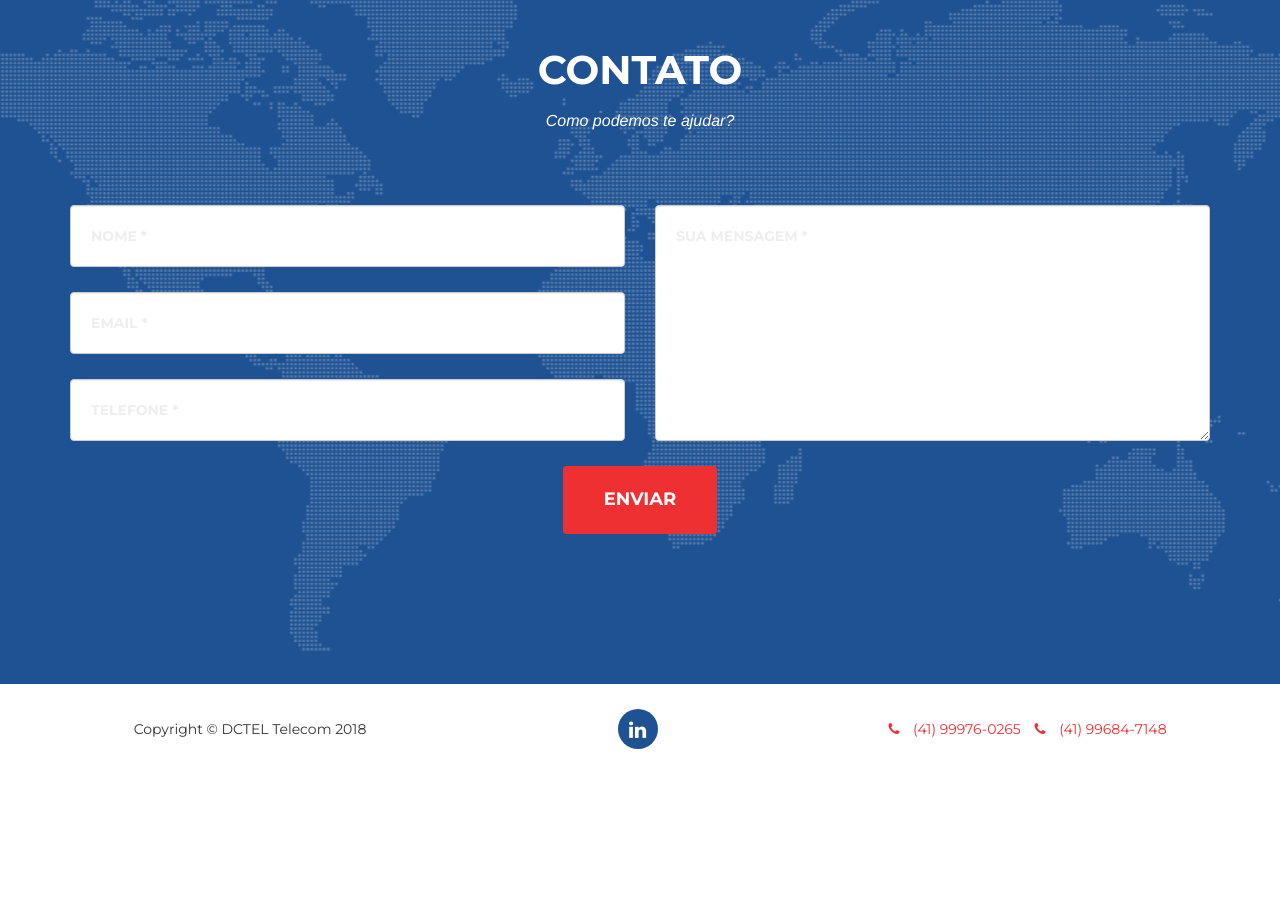
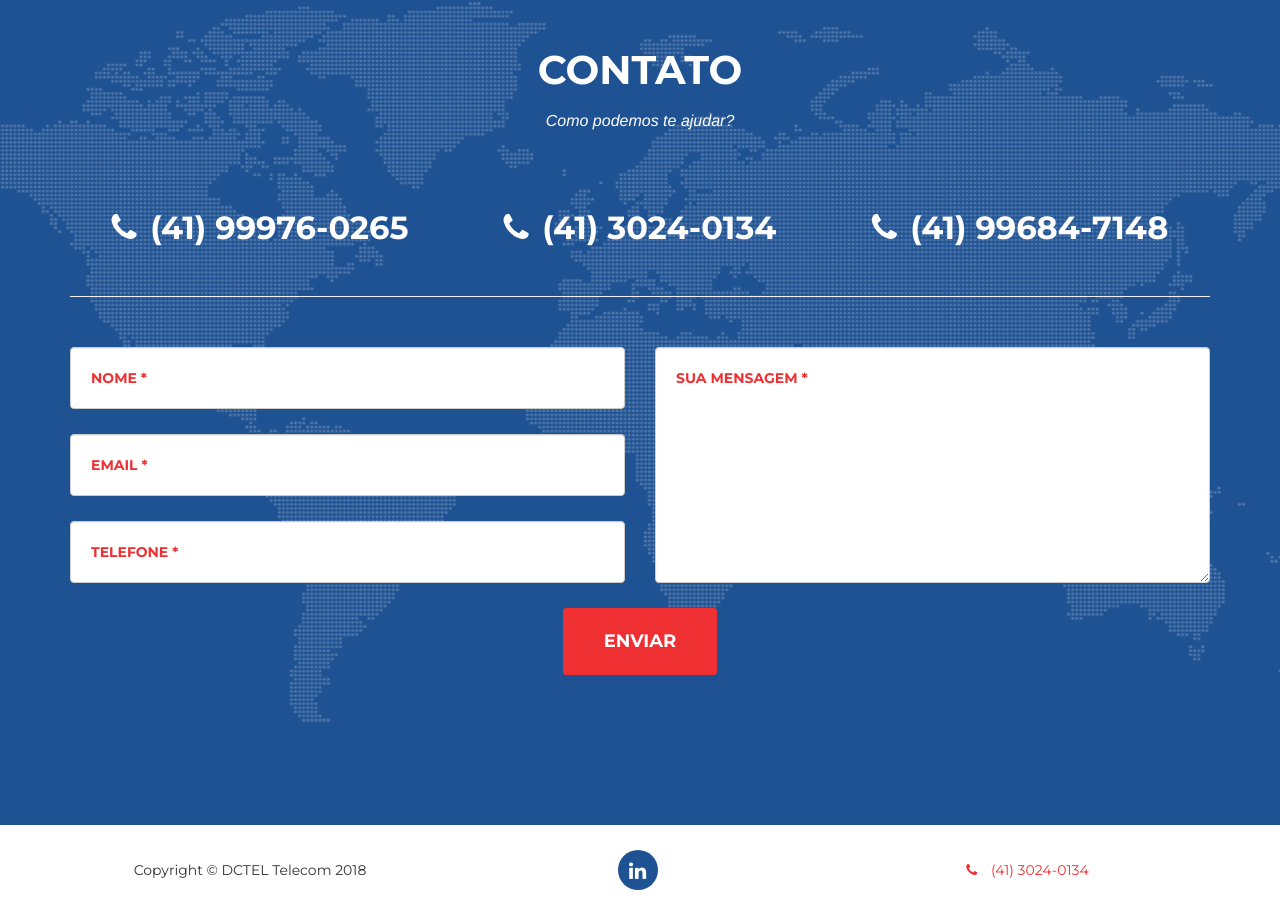
Before and after one commit to daiogo/dctel, a website: page public/index.html in a window 1280 px wide. Shown: the part 5595-6510 px from the top of the page. Before the commit the page ends 6369 px from the top, so only its background shows below. Drawn offline with nearby package versions, Linux system fonts and the light colour scheme; a web font is replaced by a local one.

Commit message:
Added favicon and fixed contact page

```diff
--- a/public/css/dctel.css
+++ b/public/css/dctel.css
@@ -31,3 +31,41 @@ section#partners img {
     width: 40%;
     margin-bottom: 25px;
 }
+
+.phone-number {
+    color: white;
+    font-weight: 700;
+    font-family: "Montserrat";
+    font-size: 32px;
+}
+
+.phones {
+    margin-bottom: 25px;
+}
+
+.phones-icon {
+    color: white;
+    font-size: 32px;
+    margin-right: 10px;
+}
+
+#or-line {
+    margin-bottom: 50px;
+}
+
+::placeholder {
+    color: #EE3033 !important;
+    opacity: 1; /* Firefox */
+}
+
+::-ms-input-placeholder { /* Internet Explorer 10-11 */
+   color: #EE3033 !important;
+}
+
+::-ms-input-placeholder { /* Microsoft Edge */
+   color: #EE3033 !important;
+}
+
+input, select, textarea {
+    color: #EE3033 !important;
+}
--- a/public/index.html
+++ b/public/index.html
@@ -1,5 +1,5 @@
 <!DOCTYPE html>
-<html lang="en">
+<html lang="pt">
 
 <head>
 
@@ -31,6 +31,15 @@
         <script src="https://oss.maxcdn.com/libs/html5shiv/3.7.0/html5shiv.js"></script>
         <script src="https://oss.maxcdn.com/libs/respond.js/1.4.2/respond.min.js"></script>
     <![endif]-->
+
+    <link rel="apple-touch-icon" sizes="180x180" href="img/favicon/apple-touch-icon.png">
+    <link rel="icon" type="image/png" sizes="32x32" href="img/favicon/favicon-32x32.png">
+    <link rel="icon" type="image/png" sizes="16x16" href="img/favicon/favicon-16x16.png">
+    <link rel="manifest" href="img/favicon/site.webmanifest">
+    <link rel="shortcut icon" href="img/favicon/favicon.ico">
+    <meta name="msapplication-TileColor" content="#da532c">
+    <meta name="msapplication-config" content="img/favicon/browserconfig.xml">
+    <meta name="theme-color" content="#ffffff">
 
 </head>
 
@@ -419,27 +428,53 @@
                     <h3 class="section-subheading text-muted-secondary">Como podemos te ajudar?</h3>
                 </div>
             </div>
+
+            <div class="row">
+                <div class="col-lg-12 text-center phones">
+                    <div class="col-md-4">
+                        <i class="fa fa-phone phones-icon"></i>
+                        <span class="phone-number">
+                            (41) 99976-0265
+                        </span>
+                    </div>
+                    <div class="col-md-4">
+                        <i class="fa fa-phone phones-icon"></i>
+                        <span class="phone-number">
+                            (41) 3024-0134
+                        </span>
+                    </div>
+                    <div class="col-md-4">
+                        <i class="fa fa-phone phones-icon"></i>
+                        <span class="phone-number">
+                            (41) 99684-7148
+                        </span>
+                    </div>
+                </div>
+            </div>
+
+            <hr id="or-line">
+
             <div class="row">
                 <div class="col-lg-12">
                     <form name="sentMessage" id="contactForm" novalidate>
                         <div class="row">
                             <div class="col-md-6">
                                 <div class="form-group">
-                                    <input type="text" class="form-control" placeholder="Nome *" id="name" required data-validation-required-message="Please enter your name.">
+                                    <input type="text" class="form-control" placeholder="Nome *" id="name" required data-validation-required-message="Por favor digite seu nome.">
                                     <p class="help-block text-danger"></p>
                                 </div>
                                 <div class="form-group">
-                                    <input type="email" class="form-control" placeholder="Email *" id="email" required data-validation-required-message="Please enter your email address.">
+                                    <input type="email" class="form-control" placeholder="Email *" id="email" required data-validation-required-message="Por favor digite seu email.">
                                     <p class="help-block text-danger"></p>
                                 </div>
                                 <div class="form-group">
-                                    <input type="tel" class="form-control" placeholder="Telefone *" id="phone" required data-validation-required-message="Please enter your phone number.">
+                                    <input type="tel" class="form-control" placeholder="Telefone *" id="phone" required data-validation-required-message="Por favor digite seu telefone.">
                                     <p class="help-block text-danger"></p>
                                 </div>
                             </div>
                             <div class="col-md-6">
                                 <div class="form-group">
-                                    <textarea class="form-control" placeholder="Sua mensagem *" id="message" required data-validation-required-message="Please enter a message."></textarea>
+                                    <textarea class="form-control" placeholder="Sua mensagem *" id="message" required data-validation-required-message="Por favor digite uma mensagem."></textarea>
                                     <p class="help-block text-danger"></p>
                                 </div>
                             </div>
@@ -469,13 +504,9 @@
                 </div>
                 <div class="col-md-4">
                     <ul class="list-inline quicklinks">
-                        <li><a href="tel:+5541999760265"><i class="fa fa-phone"></i></a>
+                        <li><a href="tel:+554130240134"><i class="fa fa-phone"></i></a>
                         </li>
-                        <li><a href="tel:+5541999760265">(41) 99976-0265</a>
-                        </li>
-                        <li><a href="tel:+5541996847148"><i class="fa fa-phone"></i></a>
-                        </li>
-                        <li><a href="tel:+5541996847148">(41) 99684-7148</a>
+                        <li><a href="tel:+554130240134">(41) 3024-0134</a>
                         </li>
                     </ul>
                 </div>
@@ -681,6 +712,8 @@
     <!-- Theme JavaScript -->
     <script src="js/agency.min.js"></script>
 
+
+
 </body>
 
 </html>
```
Also changed, not shown: public/img/favicon/browserconfig.xml (added, +9 -0 lines), public/img/favicon/android-chrome-192x192.png (added), public/img/favicon/android-chrome-512x512.png (added), public/img/favicon/apple-touch-icon.png (added), public/img/favicon/favicon-16x16.png (added), public/img/favicon/favicon-32x32.png (added), public/img/favicon/favicon.ico (added), public/img/favicon/mstile-150x150.png (added), public/img/favicon/site.webmanifest (added), 1 other file.
